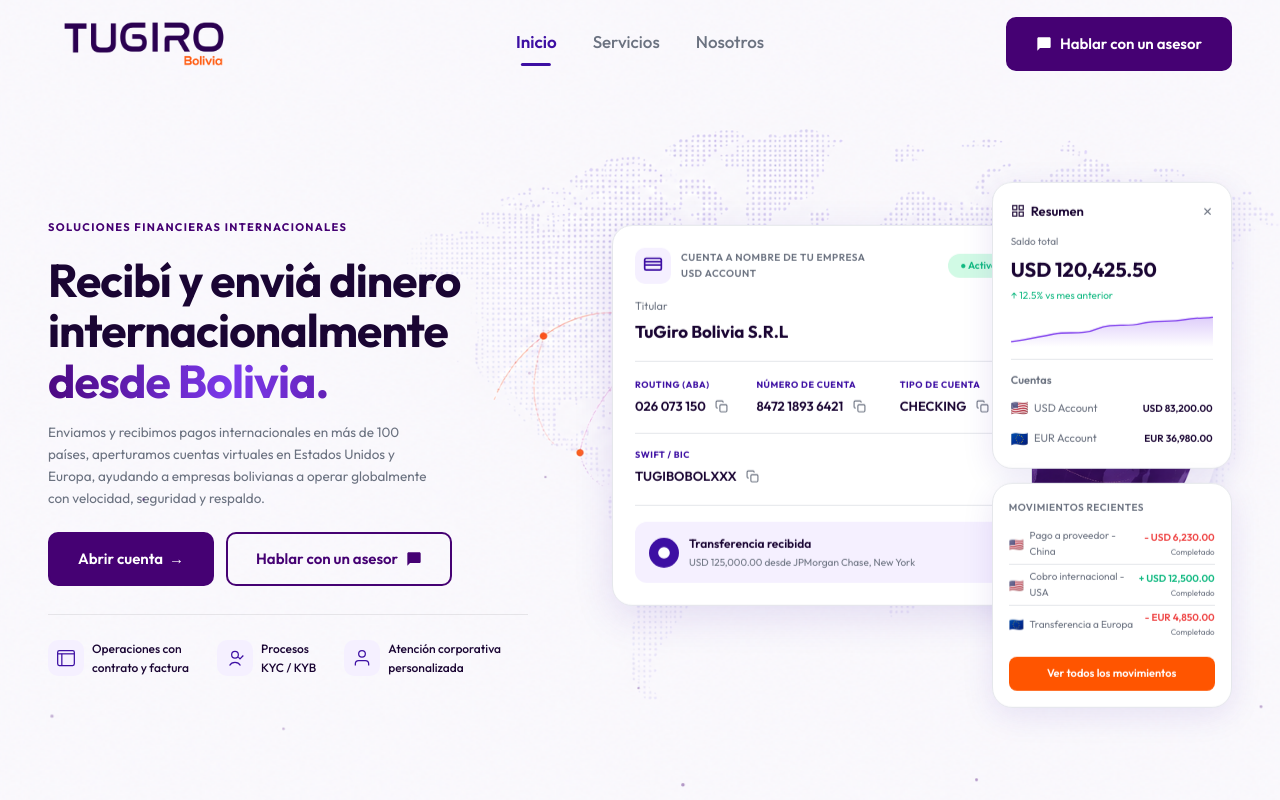
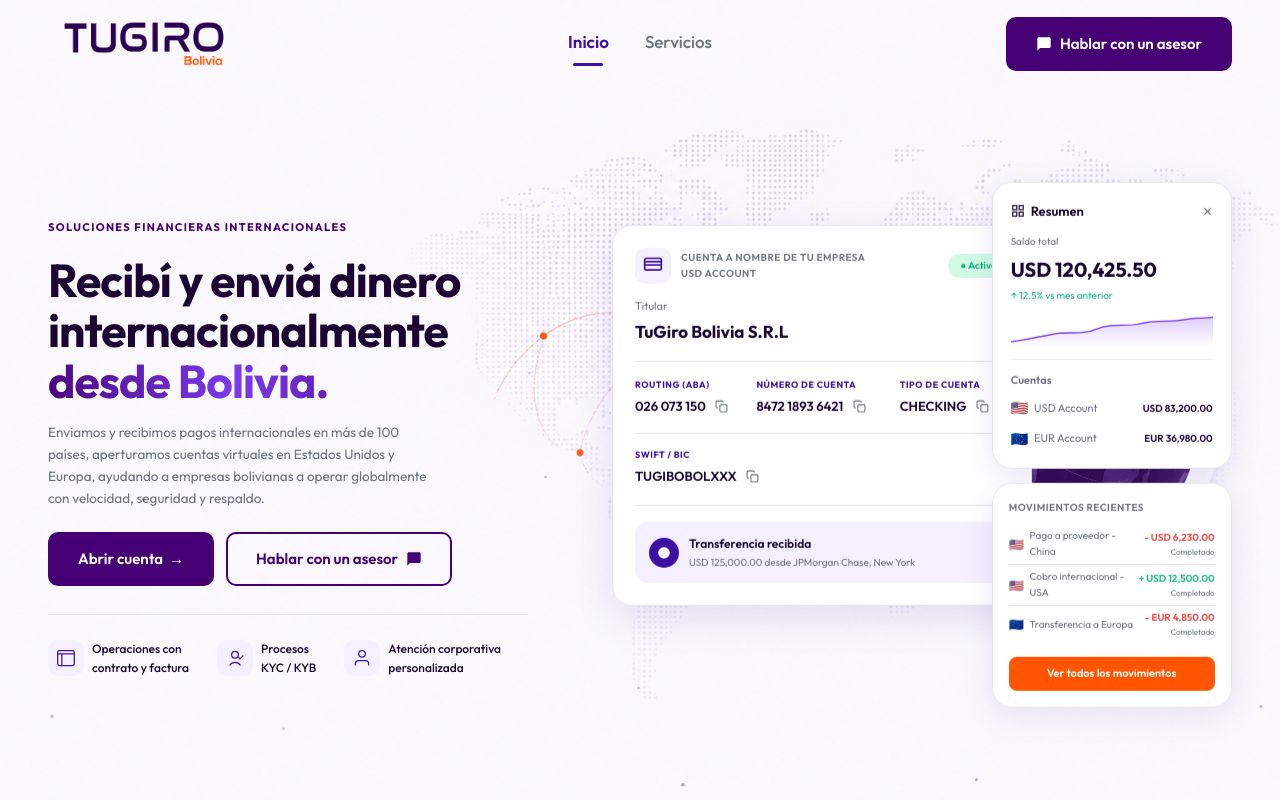
Before and after one commit to tugirobolivia/tugiro, a plain HTML site: page index.html in a window 1280 px wide. Shown: the top 800 px of the page. Drawn offline with Linux system fonts and the light colour scheme.

Commit message:
Remove Nosotros links from homepage header and footer

```diff
--- a/index.html
+++ b/index.html
@@ -23,7 +23,6 @@
       <nav class="navbar__links">
         <a href="#inicio" class="navbar__link active">Inicio</a>
         <a href="#servicios" class="navbar__link">Servicios</a>
-        <a href="nosotros.html" class="navbar__link">Nosotros</a>
       </nav>
       <a href="https://wa.me/59162215104" target="_blank" class="btn btn--primary navbar__cta">
         <svg viewBox="0 0 24 24" fill="currentColor" width="16" height="16"><path d="M20 2H4c-1.1 0-2 .9-2 2v18l4-4h14c1.1 0 2-.9 2-2V4c0-1.1-.9-2-2-2z"/></svg>
@@ -644,7 +643,6 @@
       </div>
       <div class="footer__col">
         <h4>Empresa</h4>
-        <a href="#nosotros">Nosotros</a>
         <a href="#servicios">Servicios</a>
         <a href="#contacto">Contacto</a>
       </div>
```
